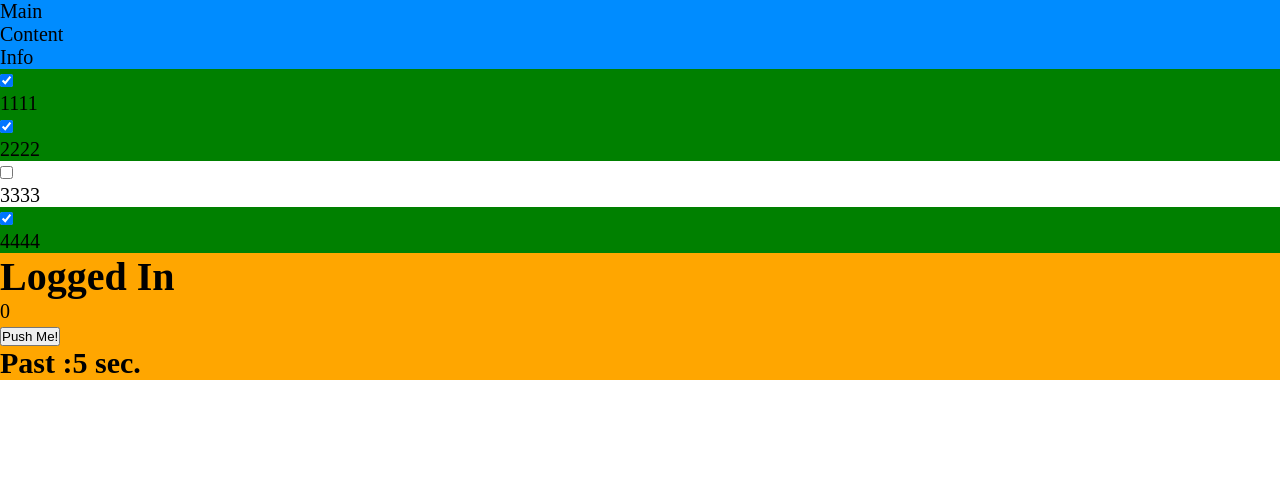
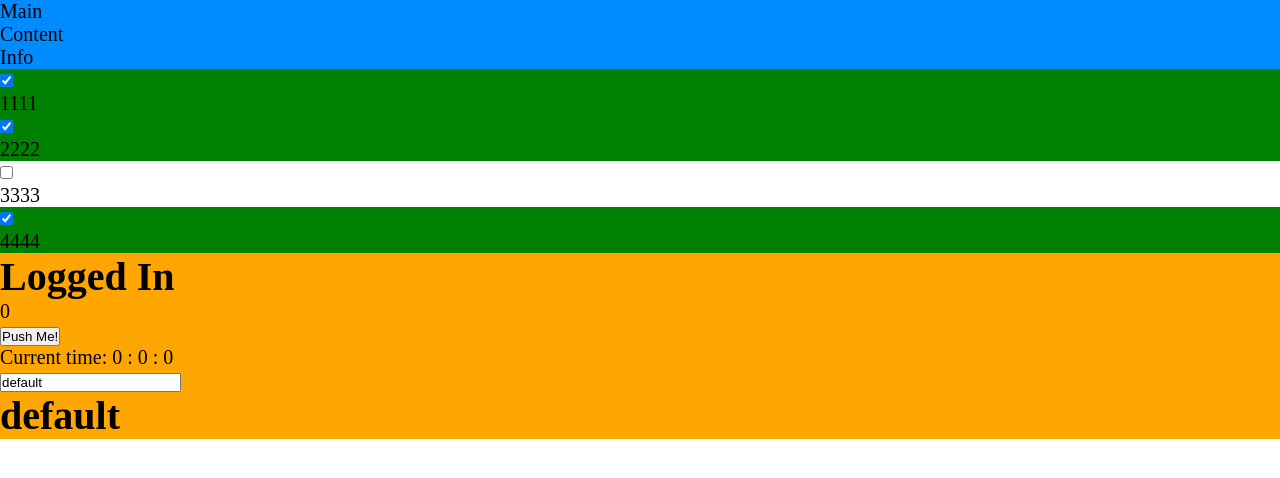
Before and after one commit to AntonKorobov/react-tutorial, a React (Create React App) app in the folder tutorial/: page / in a window 1280 px wide. Shown: the top 478 px of the page. Built offline with nearby package versions, Linux system fonts and the light colour scheme; no server answers.

Commit message:
feat: add forms

```diff
--- a/tutorial/src/components/MainContent.js
+++ b/tutorial/src/components/MainContent.js
@@ -3,6 +3,7 @@ import './MainContent.css';
 import TodoItem from './TodoItem';
 import PushButton from './PushButton';
 import Timer from './Timer';
+import TextForm from './TextForm';
 
 const todoList = [
   { id: 1, text: '1111', completed: true },
@@ -19,19 +20,17 @@ class MainContent extends Component {
       todoList,
       counter: 0,
     };
-    this.handleClick = this.handleClick.bind(this);
-    this.handleChange = this.handleChange.bind(this);
   }
 
-  handleClick() {
+  handleClick = () => {
     this.setState((prevState) => {
       return {
         counter: prevState.counter + 1,
       };
     });
-  }
+  };
 
-  handleChange(id) {
+  handleChange = (id) => {
     this.setState((prevState) => {
       const modifiedTodoList = prevState.todoList.map((elem) => {
         if (elem.id === id) {
@@ -43,7 +42,7 @@ class MainContent extends Component {
         todoList: modifiedTodoList,
       };
     });
-  }
+  };
 
   render() {
     const todoItemsComponents = this.state.todoList.map((item) => <TodoItem key={item.id} item={item} handleChange={this.handleChange} />);
@@ -54,6 +53,7 @@ class MainContent extends Component {
         <h1>Logged {this.state.isLoggedIn ? 'In' : 'Out'}</h1>
         <PushButton counter={this.state.counter} handleClick={this.handleClick} />
         <Timer />
+        <TextForm />
       </main>
     );
   }
--- /dev/null
+++ b/tutorial/src/components/TextForm.js
@@ -0,0 +1,24 @@
+import React, { Component } from 'react';
+
+export default class TextForm extends Component {
+  constructor() {
+    super();
+    this.state = {
+      first: 'default',
+    };
+  }
+
+  handleChange = (event) => {
+    const { name, value } = event.target;
+    this.setState({ [name]: value });
+  };
+
+  render() {
+    return (
+      <form>
+        <input type='text' name='first' value={this.state.first} placeholder='Type text here ->' onChange={this.handleChange} />
+        <h1>{this.state.first}</h1>
+      </form>
+    );
+  }
+}
--- a/tutorial/src/components/Timer.js
+++ b/tutorial/src/components/Timer.js
@@ -8,17 +8,24 @@ export default class Timer extends Component {
     };
   }
   componentDidMount() {
-    setInterval(() => {
-      this.setState((prevState) => {
-        return { timer: prevState.timer + 1 };
+    fetch('http://worldtimeapi.org/api/ip')
+      .then((response) => response.json())
+      .then((data) => {
+        const currentDate = new Date(data.datetime);
+        this.setState({ timer: currentDate.getHours() * 60 * 60 + currentDate.getMinutes() * 60 + currentDate.getSeconds() });
+
+        setInterval(() => {
+          this.setState((prevState) => {
+            return { timer: prevState.timer + 1 };
+          });
+        }, 1000);
       });
-    }, 1000);
   }
 
   render() {
     return (
       <div>
-        <h2>Past :{this.state.timer} sec.</h2>
+        Current time: {Math.floor(this.state.timer / (60 * 60))} : {Math.floor((this.state.timer / 60) % 60)} : {Math.floor(this.state.timer % 60)}
       </div>
     );
   }
```
